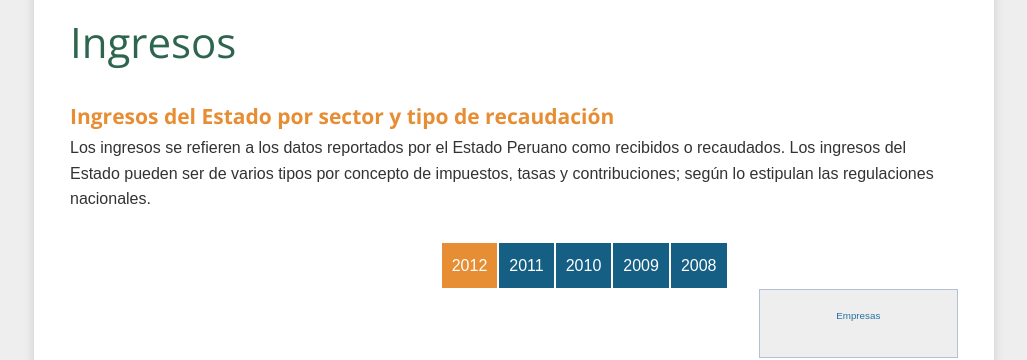
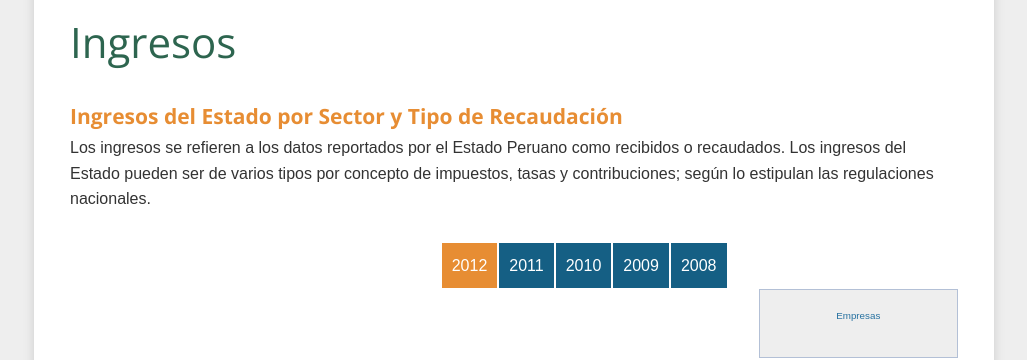
Before and after one commit to eiti-peru/data-app, a Jekyll site: the page built from ingresos/index.html, in a window 1280 px wide. Shown: the part 235-595 px from the top of the page, without its empty margins (126-1153 px from the left). Built offline with Jekyll 4.4.1, drawn with Linux system fonts in a browser that asks for light colours; nearby versions of some CDN libraries; Markdown is read by kramdown in place of the engine named in the settings; comment, search, counter and statistics services are not loaded.

Commit message:
changes in the text

```diff
--- a/_includes/editables/ingresos/index/ingresos.html
+++ b/_includes/editables/ingresos/index/ingresos.html
@@ -1,4 +1,4 @@
-<h2>Ingresos del Estado por sector y tipo de recaudación <!--  - <span class='year'></span> --></h2>
+<h2>Ingresos del Estado por Sector y Tipo de Recaudación <!--  - <span class='year'></span> --></h2>
 <p>
   Los ingresos se refieren a los datos reportados por el Estado Peruano como recibidos o recaudados. Los ingresos del Estado pueden ser de varios tipos por concepto de impuestos, tasas y contribuciones; según lo estipulan las regulaciones nacionales.
 </p>
```
